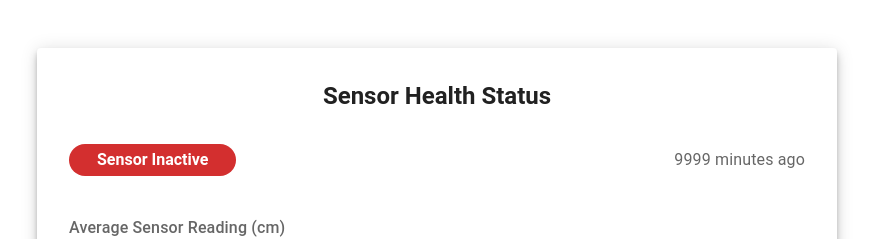
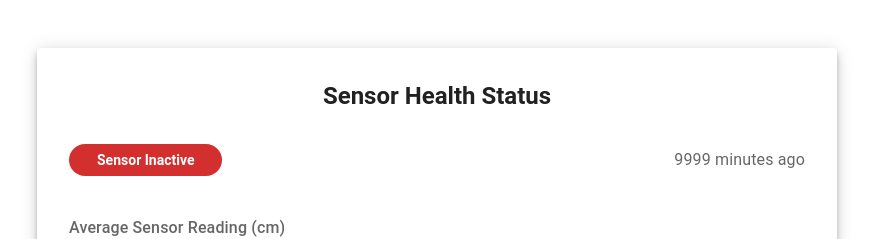
Before and after one commit to SenuraUpesh2002/Research-Project-SLIIT, a React (Vite) app in the folder client/: page /sensor-health in a window 1280 px wide. Shown: the top 239 px of the page, without its empty margins (203-1076 px from the left). Built offline with nearby package versions, Linux system fonts and the light colour scheme; no server answers.

Commit message:
MUI edit

```diff
--- a/client/src/ComponentHome/SensorHealth.jsx
+++ b/client/src/ComponentHome/SensorHealth.jsx
@@ -93,7 +93,7 @@ function SensorHealth() {
 
       {loadingHealth ? (
         <Box sx={{ display: "flex", justifyContent: "center", my: 4 }}>
-          <CircularProgress size={60} thickness={5} />
+          <CircularProgress size={60} thickness={2} />
         </Box>
       ) : (
         <>
@@ -107,7 +107,7 @@ function SensorHealth() {
               label={health.active ? "Sensor Active" : "Sensor Inactive"}
               color={health.active ? "success" : "error"}
               size="medium"
-              sx={{ fontWeight: "bold", fontSize: 16, px: 2, py: 1 }}
+              sx={{ fontWeight: "bold", fontSize: 14, px: 2, py: 1 }}
             />
             <Tooltip title="Minutes since last sensor reading">
               <Typography variant="subtitle1" color="text.secondary">
```
